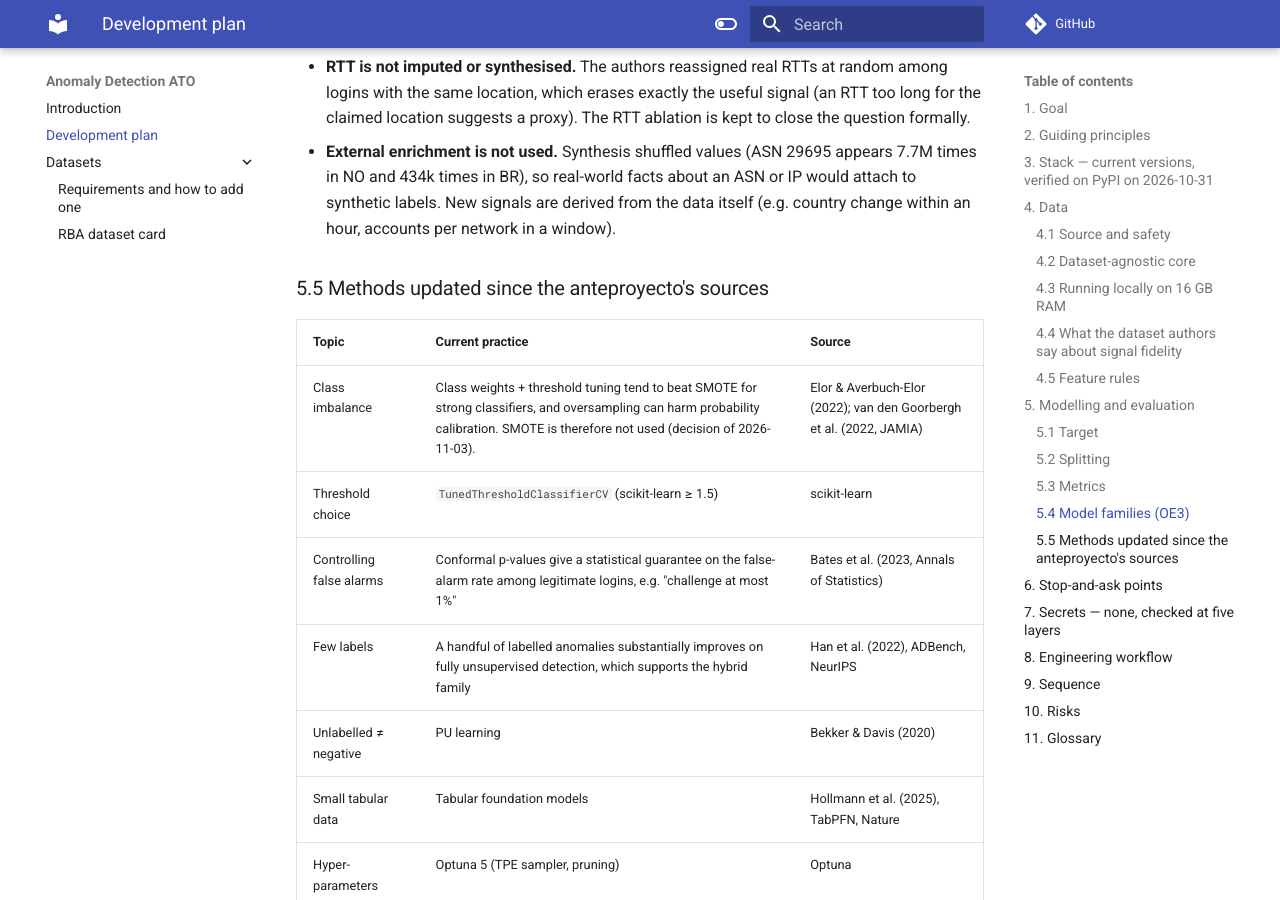
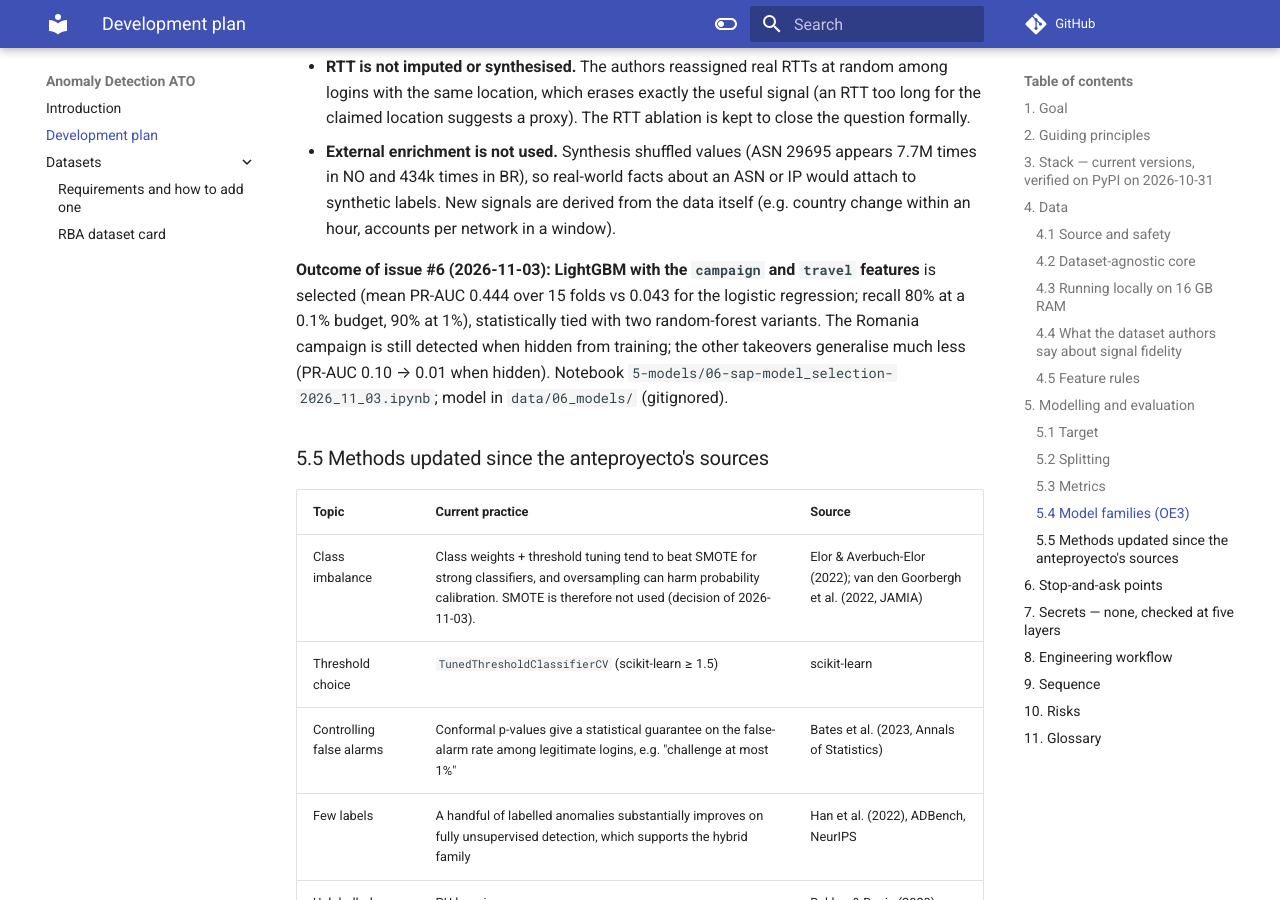
Before and after one commit to modsiw-mona/anomaly_detection_ato, an MkDocs documentation site: the page built from docs/development-plan.md, in a window 1280 px wide and 900 px high, scrolled down 6288 px. Built offline with MkDocs 1.6.1 and Material for MkDocs 9.7.7, drawn with Linux system fonts in a browser that asks for light colours; comment, search, counter and statistics services are not loaded.

Commit message:
feat: add model selection notebook and record the selected model

```diff
--- a/docs/development-plan.md
+++ b/docs/development-plan.md
@@ -208,6 +208,12 @@ The course #6 minimum of 4 model types is covered.
   New signals are derived from the data itself (e.g. country change within an hour, accounts per
   network in a window).
 
+**Outcome of issue #6 (2026-11-03):** **LightGBM with the `campaign` and `travel` features** is selected
+(mean PR-AUC 0.444 over 15 folds vs 0.043 for the logistic regression; recall 80% at a 0.1% budget, 90% at 1%),
+statistically tied with two random-forest variants. The Romania campaign is still detected when hidden from
+training; the other takeovers generalise much less (PR-AUC 0.10 → 0.01 when hidden). Notebook
+`5-models/06-sap-model_selection-2026_11_03.ipynb`; model in `data/06_models/` (gitignored).
+
 ### 5.5 Methods updated since the anteproyecto's sources
 
 | Topic | Current practice | Source |
```
Also changed, not shown: 1 other file.
